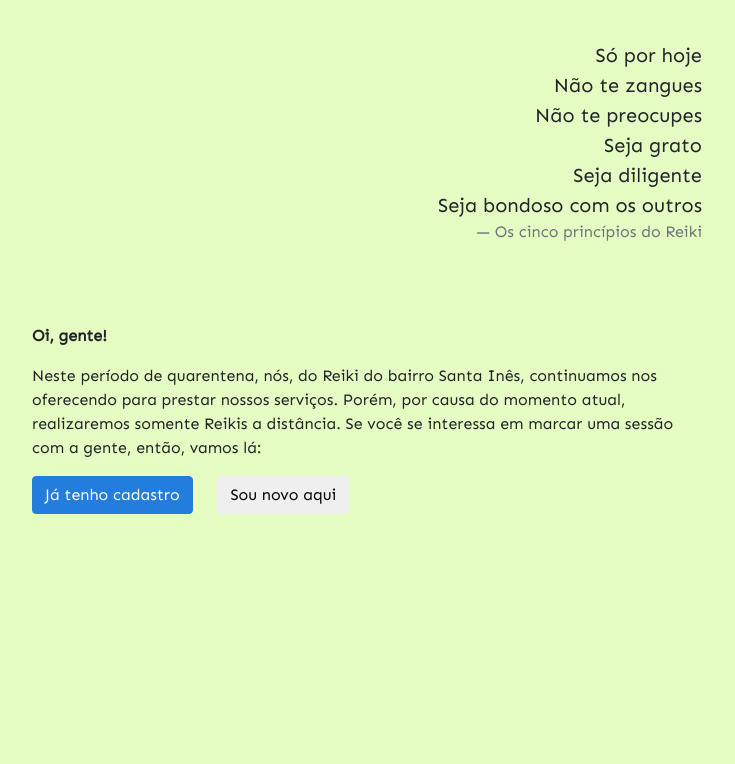
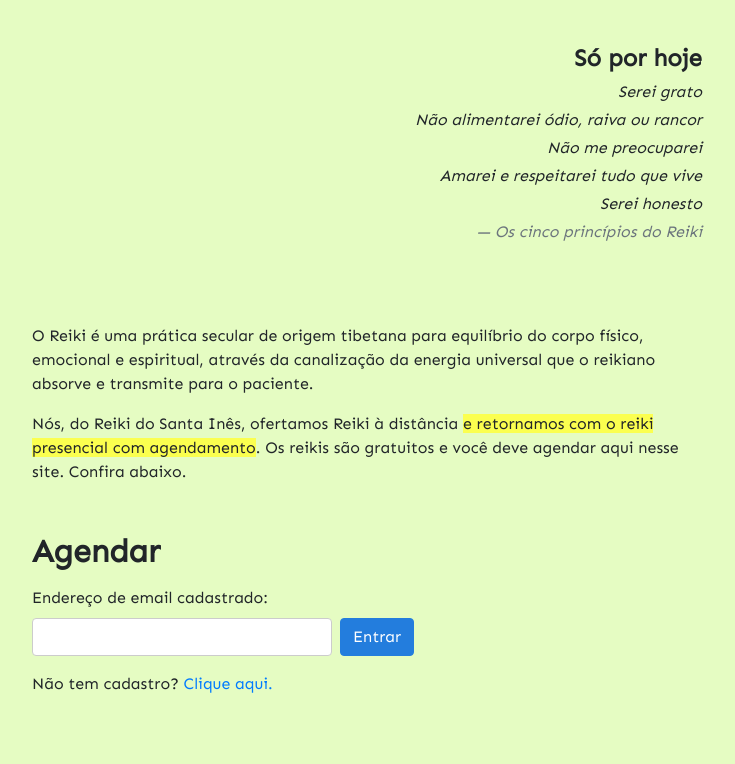
Before and after one commit to gabrielmip/worker-scheduler, a Django app: page / in a window 1280 px wide. Shown: the part 56-820 px from the top of the page, without its empty margins (273-1008 px from the left). Before the commit the page ends 570 px from the top, so only its background shows below. Run offline with Django 3.2, Linux system fonts and the light colour scheme; some libraries are stand-ins or nearby versions.

Commit message:
Changed text in the front page

```diff
--- a/src/workforce/static/workforce/index.css
+++ b/src/workforce/static/workforce/index.css
@@ -114,6 +114,22 @@ h2.title {
 
 .quote {
     margin: 40px 0 80px;
+    font-style: italic;
+}
+
+.quote > p {
+    margin-bottom: 4px;
+    font-size: initial;
+}
+
+.quote > p:first-child {
+    font-size: 24px;
+    font-weight: 900;
+    font-style: normal;
+}
+
+.highlight {
+    background-color: #fbff4f;
 }
 
 .cta-button {
@@ -160,7 +176,6 @@ h2.title {
 
 #registered-email-form {
     margin-top: 40px;
-    opacity: 0;
     transition: opacity 0.2s;
 }
 
@@ -176,7 +191,8 @@ h2.title {
 #registered-email {
     padding: 6px 10px;
     border: 1px solid #ccc;
-    width: 300px;
+    width: 100%;
+    max-width: 300px;
     border-radius: 4px;
     color: #333;
 }
--- a/src/workforce/static/workforce/welcome_page_visibility_controller.js
+++ /dev/null
@@ -1,33 +0,0 @@
-function setAllHeaderButtonsVisibility (willBeVisible) {
-    const headerButtons = document.querySelectorAll('.welcome-actions-header > *');
-    const newDisplayContent = (willBeVisible)
-        ? 'inline-block'
-        : 'none';
-
-    for (const button of headerButtons) {
-        button.style.display = newDisplayContent;
-    }
-}
-
-function showHeaderCallToActionButtons () {
-    setAllHeaderButtonsVisibility(true);
-    document.getElementById('return-button').style.display = 'none';
-}
-
-const hideHeaderCallToActionButtons = () => {
-    setAllHeaderButtonsVisibility(false);
-    document.getElementById('return-button').style.display = 'block';
-};
-
-
-function showEmailField () {
-    document.getElementById('registered-email-form').style.opacity = 1;
-    document.getElementById('registered-email').focus();
-    window.scrollTo(0, document.body.scrollHeight);
-    hideHeaderCallToActionButtons();
-}
-
-function hideEmailField () {
-    document.getElementById('registered-email-form').style.opacity = 0;
-    showHeaderCallToActionButtons();
-}
--- a/src/workforce/templates/registration.html
+++ b/src/workforce/templates/registration.html
@@ -9,7 +9,6 @@
 
     {% if is_new %}
     <p class="form-instruction">
-        Precisaremos das informações abaixo para podermos te identificar.
         A foto do rosto serve para fazermos o Reiki à distância.
     </p>
     {% elif missing_fields %}
--- a/src/workforce/templates/welcome.html
+++ b/src/workforce/templates/welcome.html
@@ -6,71 +6,49 @@
 
 
 {% block content %}
-    <script src="{% static 'workforce/welcome_page_visibility_controller.js' %}"></script>
-
     <blockquote class="blockquote text-right quote">
-        <p class="mb-0">{% trans "Só por hoje" %}</p>
-        <p class="mb-0">{% trans "Não te zangues" %}</p>
-        <p class="mb-0">{% trans "Não te preocupes" %}</p>
-        <p class="mb-0">{% trans "Seja grato" %}</p>
-        <p class="mb-0">{% trans "Seja diligente" %}</p>
-        <p class="mb-0">{% trans "Seja bondoso com os outros" %}</p>
+        <p>{% trans "Só por hoje" %}</p>
+        <p>{% trans "Serei grato" %}</p>
+        <p>{% trans "Não alimentarei ódio, raiva ou rancor" %}</p>
+        <p>{% trans "Não me preocuparei" %}</p>
+        <p>{% trans "Amarei e respeitarei tudo que vive" %}</p>
+        <p>{% trans "Serei honesto" %}</p>
         <footer class="blockquote-footer">{% trans "Os cinco princípios do Reiki" %}</footer>
     </blockquote>
 
-    <p><strong>{% trans "Oi, gente!" %}</strong></p>
-    <p>
-        Neste período de quarentena, nós, do Reiki do bairro Santa Inês,
-        continuamos nos oferecendo para prestar nossos serviços. Porém,
-        por causa do momento atual, realizaremos somente Reikis a
-        distância. Se você se interessa em marcar uma sessão com a gente,
-        então, vamos lá:
+    <p>O Reiki é uma prática secular de origem tibetana para equilíbrio do corpo
+       físico, emocional e espiritual, através da canalização da energia
+       universal que o reikiano absorve e transmite para o paciente.
     </p>
 
-    <div class="welcome-actions-container">
-        <div class="welcome-actions-header">
-            <button
-                id="return-button"
-                class="btn btn-default"
-                style="display: none"
-                onclick="hideEmailField()">
-                <i class="fas fa-chevron-left" style="font-size: x-small"></i>
-                {% trans "Voltar" %}
-            </button>
-            <button
-                id="user-is-registered-btn"
-                class="btn btn-primary cta-button welcome-button"
-                style="margin-right: 20px;"
-                onclick="showEmailField()">
-                {% trans "Já tenho cadastro" %}
-            </button>
-            <a href="{% url 'registration' %}">
-                <button
-                    class="btn btn-default welcome-button"
-                    type="submit">
-                    {% trans 'Sou novo aqui' %}
-                </button>
-            </a>
-        </div>
-        <form action="{% url 'welcome' %}" method="post" id="registered-email-form">
-            {% csrf_token %}
-            <label for="registered_email">{% trans 'Insira seu email cadastrado:' %}</label>
+    <p>Nós, do Reiki do Santa Inês, ofertamos Reiki à distância <span class="highlight">e retornamos com o reiki presencial com agendamento</span>.
+        Os reikis são gratuitos e você deve agendar aqui nesse site. Confira abaixo.
+    </p>
+
+    <h2 class="mt-5">Agendar</h2>
+    <form action="{% url 'welcome' %}" method="post">
+        {% csrf_token %}
+        <label for="registered_email" class="d-block mt-3">{% trans 'Endereço de email cadastrado:' %}</label>
+        <div class="d-flex">
             <input type="email" name="registered_email" id="registered-email" required />
-            {% if error_message %}
-            <small class="text-danger">{{ error_message }}</small>
-            {% endif %}
-
             <input
-                class="btn btn-primary cta-button"
+                class="btn btn-primary cta-button ml-2"
                 type="submit"
                 value="{% trans 'Entrar' %}" />
-        </form>
+        </div>
+        {% if error_message %}
+        <small class="text-danger">{{ error_message }}</small>
+        {% endif %}
+    </form>
+
+    <div class="mt-3 mb-5">
+        Não tem cadastro? <a href="{% url 'registration' %}">Clique aqui.</a>
     </div>
 
     <script>
         const message = "{{ error_message }}";
         if (message) {
-            showEmailField();
+            window.scrollTo(0, document.body.scrollHeight);
         }
     </script>
 
```
